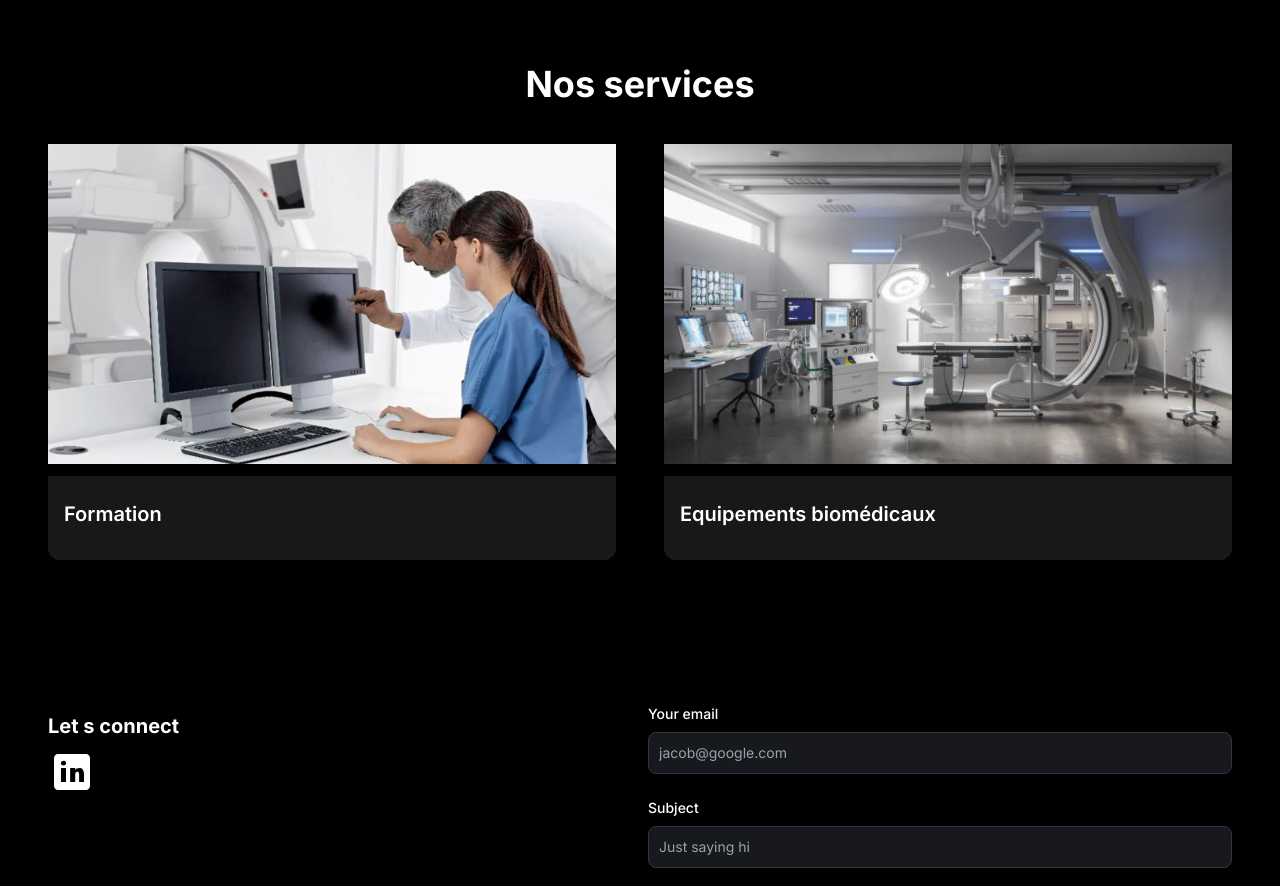
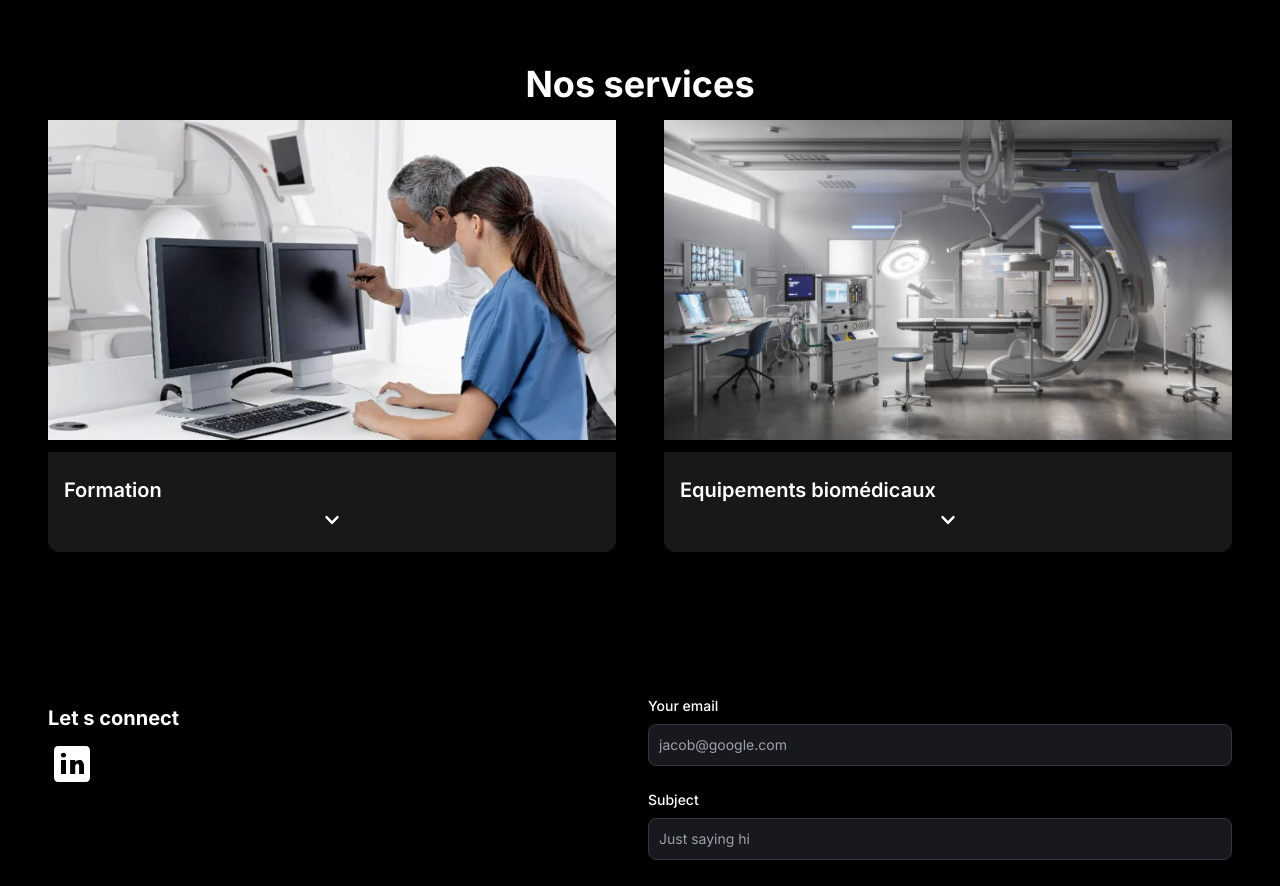
Before and after one commit to aboueloa/Formed-quality, a Next.js app: page / in a window 1280 px wide. Shown: the part 1140-2026 px from the top of the page. Built offline with nearby package versions, Linux system fonts and the light colour scheme.

Commit message:
finish working on services cards

```diff
--- a/app/components/ServiceCard.jsx
+++ b/app/components/ServiceCard.jsx
@@ -2,7 +2,28 @@
 import React from 'react'
 import Image from 'next/image'
 import Link from 'next/link'
-const ServiceCard = ({imageUrl, title, href}) => {
+import { useState } from 'react';
+import { FaChevronDown, FaChevronUp } from 'react-icons/fa';
+
+const styles = {
+  container: {
+    textAlign: 'center',
+  },
+  button: {
+    border: 'none',
+    background: 'none',
+    cursor: 'pointer',
+    display: 'block',
+    margin: '0 auto',
+  },
+};
+
+const ServiceCard = ({imageUrl, title, href, description}) => {
+  const [isExpanded, setIsExpanded] = useState(false);
+
+  const toggleExpand = () => {
+    setIsExpanded(!isExpanded);
+  };
   return (
     <div>
         <div className ="h-80 md:h-xl rounded-t-xl relative group">
@@ -16,8 +37,20 @@ const ServiceCard = ({imageUrl, title, href}) => {
             <div className="overlay absolute top-0 left-0 w-full h-full bg-[#181818] bg-opacity-0 hidden group-hover:flex group-hover:bg-opacity-80 transition-all duration-500">
             </div>
          </div>
-         <div className="text-white rounded-b-xl mt-3 bg-[#181818] py-6 px-4">
+         <div className="center text-white rounded-b-xl mt-3 bg-[#181818] py-6 px-4">
             <h5 className='text-xl font-semibold mb-2'>{title}</h5>
+            <button onClick={toggleExpand} style={styles.button}>
+              {isExpanded ? <FaChevronUp /> : <FaChevronDown />}
+            </button>
+              {isExpanded ? (
+                <p>
+                  {description}
+                </p>
+              ) : (
+                <p>
+                </p>
+              )}
+
          </div>
     </div>
   )
--- a/app/components/ServiceSection.jsx
+++ b/app/components/ServiceSection.jsx
@@ -6,11 +6,24 @@ const services = [
     href: "#formation",
     image: "/images/f555.webp",
     title: "Formation",
+    description : (
+      <ul className='list-disc pl-2'>
+          <li>Radioprotection des travailleurs en imagerie médicale.</li>
+          <li>Radioprotection des travailleurs en Radiothérapie.</li>
+      </ul>
+    ),
   },
   {
     href: "#equipements",
     image: "/images/f77.jpeg",
     title: "Equipements biomédicaux",
+    description : (
+      <ul className='list-disc pl-2'>
+          <li>Commercialisation des accessoires de la radioprotection en Médecine
+nucléaire, Radiothérapie, Radiologie.</li>
+          <li>Commercialisation des dispositifs biomédicaux.</li>
+      </ul>
+    ),
   }
 ]
 
@@ -23,9 +36,9 @@ const ServiceSection = () => {
         <div className="grid md:grid-cols-2 gap-8 md:gap-12">
           {
             services.map((service, index) => (
-              <li key={index}>
-                <ServiceCard imageUrl={service.image} title={service.title} href={service.href} />
-              </li>
+              <div key={index}>
+                <ServiceCard imageUrl={service.image} title={service.title} href={service.href} description={service.description} />
+              </div>
             ))
           }
 
--- a/package.json
+++ b/package.json
@@ -14,6 +14,7 @@
     "next": "14.1.0",
     "react": "^18",
     "react-dom": "^18",
+    "react-icons": "^5.1.0",
     "react-type-animation": "^3.2.0",
     "resend": "^3.1.0",
     "vercel": "^33.5.0"
```
Also changed, not shown: 1 other file (tests, documents, lock files or other folders).
